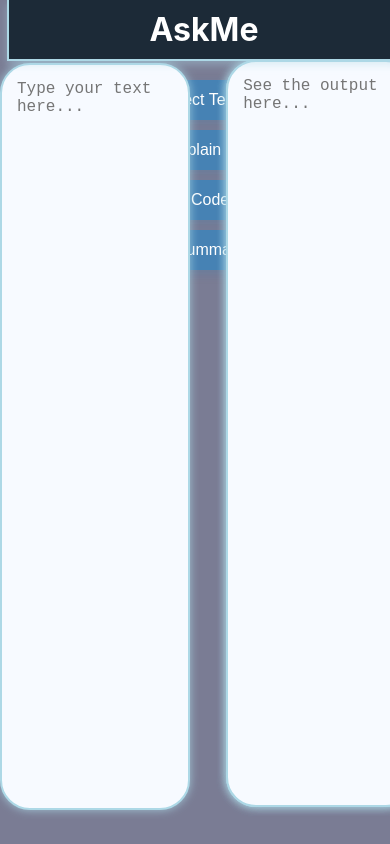
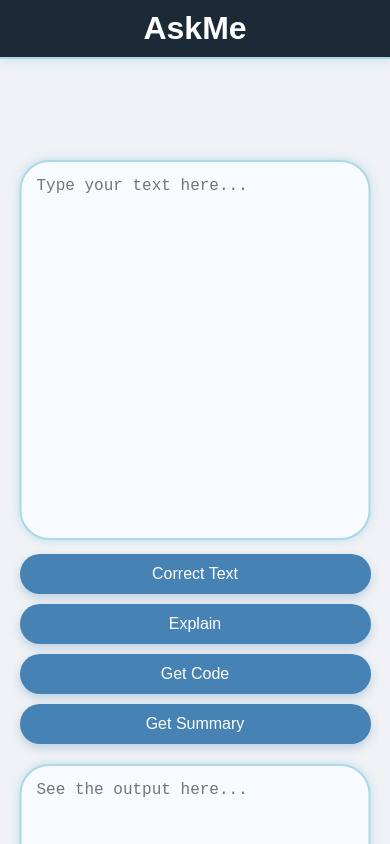
Before and after one commit to primebipin/AI-Studio, a React (Create React App) app in the folder client/: page / in a window 390 px wide. Shown: the top 844 px of the page. Built offline with nearby package versions, Linux system fonts and the light colour scheme.

Commit message:
updated css for responsiveness

```diff
--- a/client/src/App.css
+++ b/client/src/App.css
@@ -1,34 +1,43 @@
 /* App.css */
 
-/* Fix header at top with full-width border */
+* {
+  box-sizing: border-box;
+  margin: 0;
+  padding: 0;
+}
 
-
-
+body {
+  font-family: Arial, sans-serif;
+  background-color: #f0f2f5;
+}
 
 .header {
   position: fixed;
   top: 0;
   width: 100%;
-  left: 7px;
-  background-color: #1c2a37;   /* Background color for the header */
-  border-bottom: 2px solid #ADD8E6;  /* Light blue border */
-  border-left: 2px solid #ADD8E6;  /* Light blue border */
-  box-shadow: 0px 4px 8px rgba(173, 216, 230, 0.4); /* Soft shadow */
-  z-index: 1000;               /* Ensure header stays on top */
+  background-color: #1c2a37;
+  border-bottom: 2px solid #ADD8E6;
+  box-shadow: 0px 4px 8px rgba(173, 216, 230, 0.4);
+  z-index: 1000;
   padding: 10px 0;
   text-align: center;
 }
 
-/* Center the heading text */
 .heading {
-  font-size: 2rem;             /* Adjust size as needed */
+  font-size: 2rem;
   margin: 0;
-  color: rgb(255, 255, 255);
+  color: #ffffff;
 }
 
-/* Ensure main content starts below the fixed header */
 .container {
-  padding-top: 70px;           /* Space for the header (adjust as needed) */
   display: flex;
-  justify-content: center;     /* Center the content horizontally if desired */
+  justify-content: center;
+  padding-top: 70px;
 }
+
+@media (max-width: 768px) {
+  .container {
+    flex-direction: column;
+    align-items: center;
+  }
+}
--- a/client/src/component/formateText.js
+++ b/client/src/component/formateText.js
@@ -2,9 +2,9 @@
 
 function FormattedOutput({ text }) {
    return (
-     <div className="text-Box">
+     <>
        <ReactMarkdown>{text}</ReactMarkdown>
-     </div>
+     </>
    );
  }
 
--- a/client/src/component/outputText.css
+++ b/client/src/component/outputText.css
@@ -1,3 +1,5 @@
+/* outputText.css */
+
 .text-Box {
    width: 40vw;
    height: 84.5vh;
@@ -17,4 +19,16 @@
    overflow-x: hidden;
    resize: none;
    transition: box-shadow 0.3s, border-color 0.3s;
-}
+ }
+
+ @media (max-width: 768px) {
+   .text-Box {
+     width: 90vw;
+     height: 45vh;
+     margin-top: 10px;
+     left: 50%;
+     top: auto;
+     transform: translateX(-50%);
+     position: relative;
+   }
+ }
--- a/client/src/component/textForm.css
+++ b/client/src/component/textForm.css
@@ -1,10 +1,12 @@
+/* textForm.css */
+
 .textBox {
    width: 40vw;
    height: 84.5vh;
    margin-top: 63px;
    position: fixed;
    top: 0;
-   left: 0;
+   left: 2vw;
    border-radius: 30px;
    padding: 15px;
    font-size: 16px;
@@ -56,3 +58,18 @@
    background-color: #b0c4de;
    cursor: not-allowed;
  }
+
+ @media (max-width: 768px) {
+   .textBox {
+     width: 90vw;
+     height: 45vh;
+     margin-top: 90px;
+     left: 50%;
+     transform: translateX(-50%);
+     position: relative;
+   }
+
+   .btn {
+     width: 100%;
+   }
+ }
```
Lines whose indentation alone changed are shown as unchanged.
